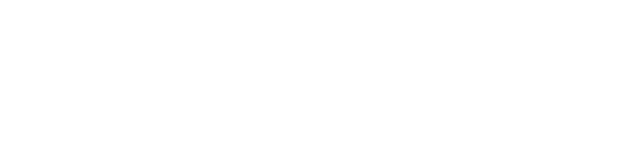
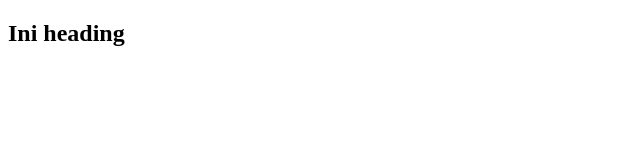
Before and after one commit to notthfnyy/024_hipni, a plain HTML site: page index.html in a window 1280 px wide. Shown: the whole page, without its empty margins (0-640 px from the left). Drawn offline with Linux system fonts and the light colour scheme.

Commit message:
Menambahkan heading ke index.html - hipni

```diff
--- a/index.html
+++ b/index.html
@@ -6,6 +6,6 @@
     <title>Document</title>
 </head>
 <body>
-
+    <h2>Ini heading</h2>
 </body>
 </html>
```
